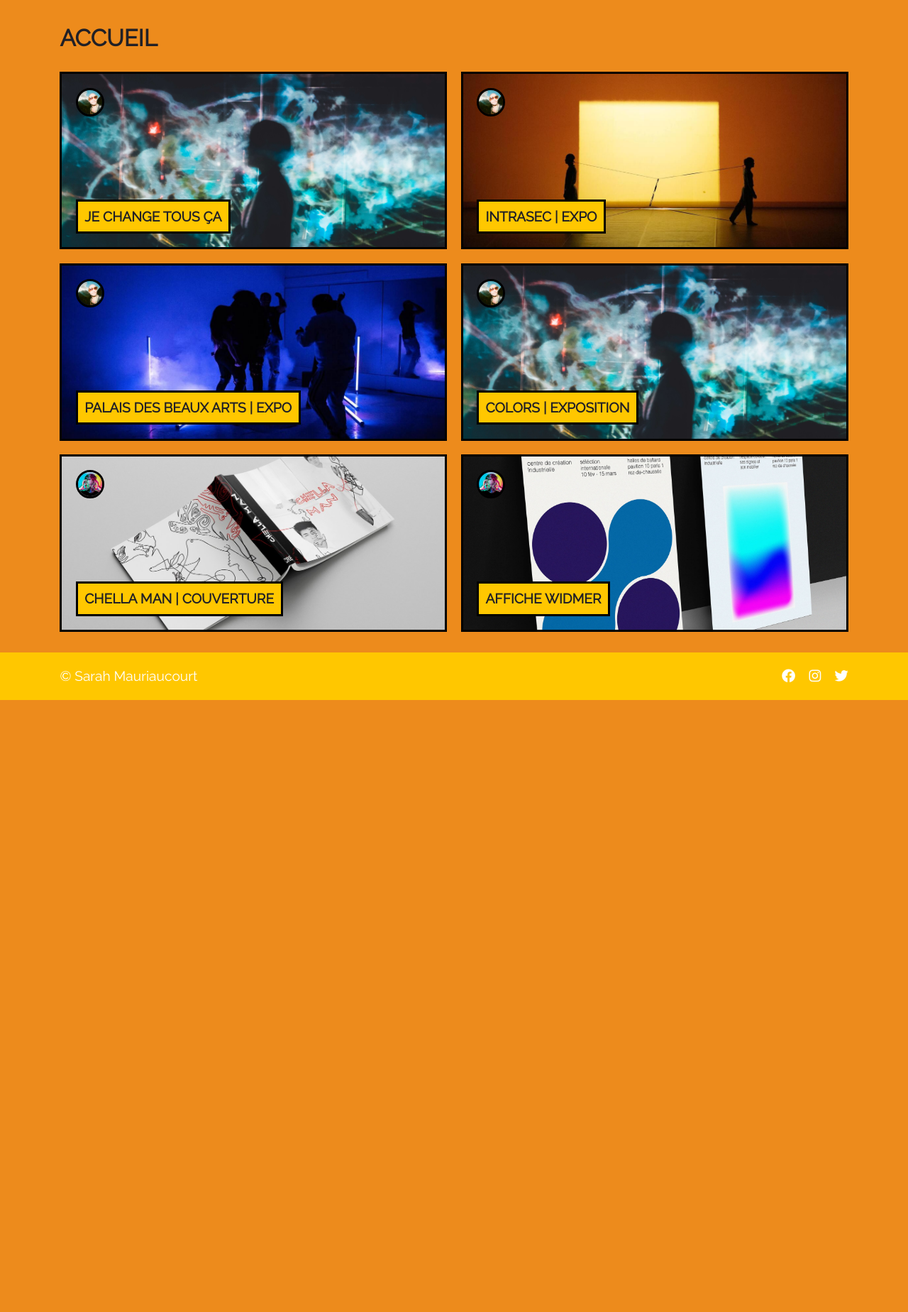
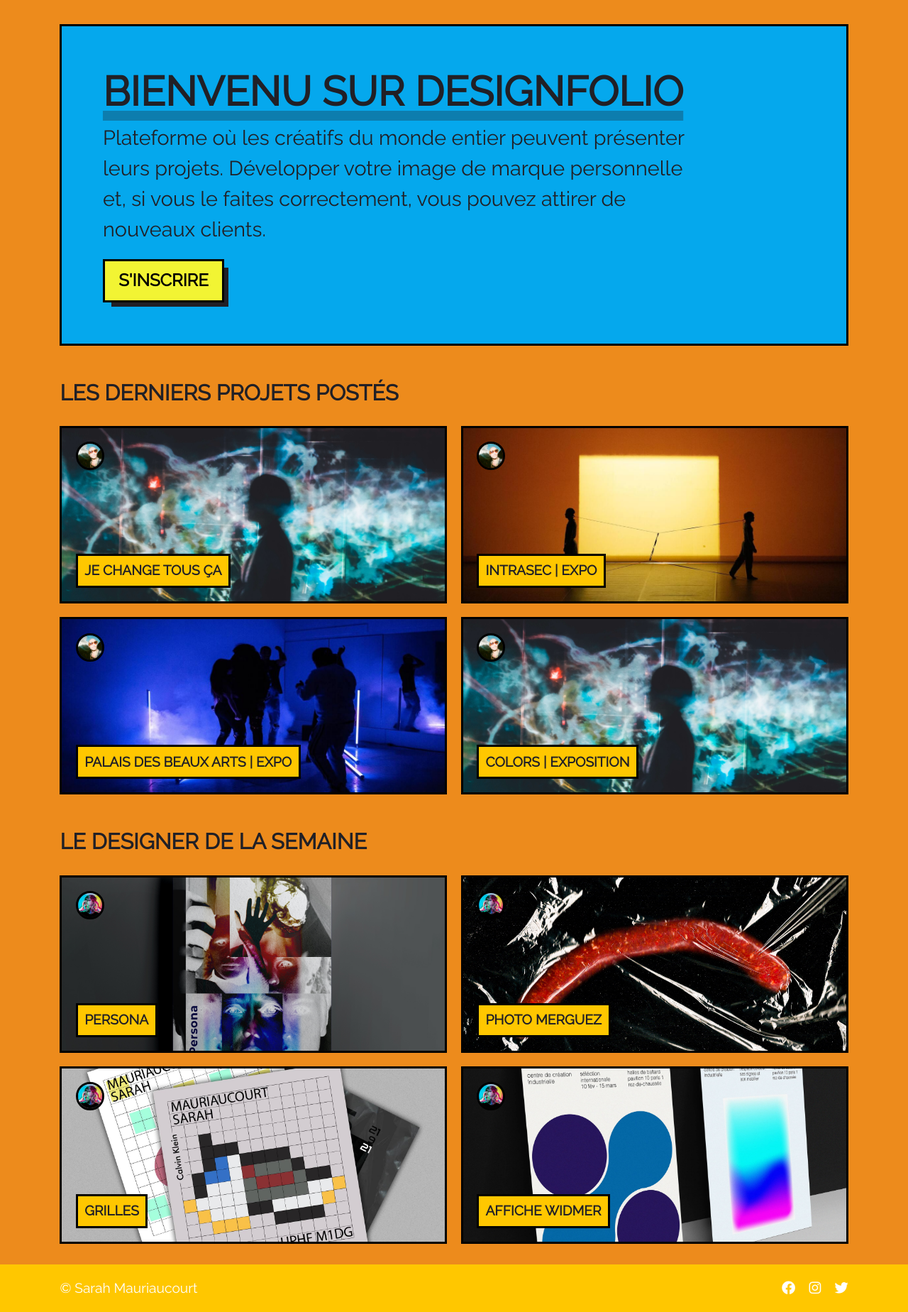
Before and after one commit to sarah-mrcrt/DesignFolio-PHP_Bootstrap, a PHP site: page / in a window 1280 px wide. Shown: the part 74-1922 px from the top of the page at 71% size. Before the commit the page ends 1060 px from the top, so only its background shows below. Run offline with PHP 8.4, Linux system fonts and the light colour scheme; data comes from the database, SQL or seed files in the repository.

Commit message:
home page

```diff
--- a/assets/css/style.css
+++ b/assets/css/style.css
@@ -15,11 +15,18 @@ section:first-child {
 }
 
 /* Titres */
+h1 {
+  text-decoration-line: underline;
+  text-decoration-style: "solid";
+  text-decoration-color: #21202651;
+  text-decoration-thickness: 14px;
+}
+
 h1,
 h2 {
   -webkit-transform-origin: 0% 0% !important;
-      -ms-transform-origin: 0% 0% !important;
-          transform-origin: 0% 0% !important;
+  -ms-transform-origin: 0% 0% !important;
+  transform-origin: 0% 0% !important;
   font-weight: bold;
   text-transform: uppercase;
 }
@@ -370,7 +377,6 @@ th {
   width: 100%;
   overflow: hidden;
   background: #ED4E1C;
-  border-radius: 5px;
   border: .2rem solid black;
 }
 
@@ -402,3 +408,9 @@ footer {
   color: white;
   background-color: #FFC700;
 }
+
+
+.jumbotron {
+  background-color: #05A8ED;
+  border: .2rem solid black;
+}
--- a/views/auth/sign-in.php
+++ b/views/auth/sign-in.php
@@ -20,7 +20,7 @@
                             </div>
                             <div class="form-group mb-3">
                                 <button type="submit"
-                                    class="form-control btn btn-primary rounded submit px-3">Connexion</button>
+                                    class="form-control btn btn-primary submit px-3">Connexion</button>
                             </div>
                         </form>
                         <p class="mt-3">Vous n'êtes pas membre ?
--- a/views/auth/sign-up.php
+++ b/views/auth/sign-up.php
@@ -30,7 +30,7 @@
                             </div>
                             <div class="form-group mb-3">
                                 <button type="submit"
-                                    class="form-control btn btn-primary rounded submit px-3">Inscription</button>
+                                    class="form-control btn btn-primary submit px-3">Inscription</button>
                             </div>
                         </form>
                         <p class="mt-3">Vous êtes membre ?
--- a/views/pages/home.php
+++ b/views/pages/home.php
@@ -1,9 +1,21 @@
 <section>
     <div class="container">
-        <div class="row g-3">
-            <h1>Accueil</h1>
+        <div class="p-5 jumbotron">
+            <h1 class="display-5 fw-bold">Bienvenu sur DesignFolio</h1>
+            <p class="col-md-10 fs-4">Plateforme où les créatifs du monde entier peuvent présenter leurs projets.
+                Développer votre image de marque personnelle et, si vous le faites correctement, vous pouvez attirer de
+                nouveaux clients.</p>
+            <a href="index.php?action=registration" class="btn btn-primary btn-lg text-end" type="button">S'inscrire</a>
+        </div>
+    </div>
+</section>
+
+<section>
+    <div class="container">
+        <div class="row g-3 mt-4">
+            <h2>Les derniers projets postés</h2>
             <?php
-            $sql = "SELECT projet.*,user.login, user.avatar FROM projet JOIN user ON idAuteur=user.id ORDER BY projet.id DESC LIMIT 6 ";
+            $sql = "SELECT projet.*,user.login, user.avatar FROM projet JOIN user ON idAuteur=user.id ORDER BY projet.id DESC LIMIT 4 ";
             $req = $pdo->query($sql);
 
             while($l = $req->fetch()) {
@@ -14,3 +26,20 @@
         </div>
     </div>
 </section>
+
+<section>
+    <div class="container">
+        <div class="row g-3 mt-4">
+            <h2>Le designer de la semaine</h2>
+            <?php
+            $sql = "SELECT projet.*,user.login, user.avatar FROM projet JOIN user ON 47=user.id ORDER BY projet.id ASC LIMIT 4 ";
+            $req = $pdo->query($sql);
+
+            while($l = $req->fetch()) {
+                $id = $l['idAuteur'];
+                include ('views/post/post.php');
+            }
+            ?>
+        </div>
+    </div>
+</section>
```
Also changed, not shown: README.md.
